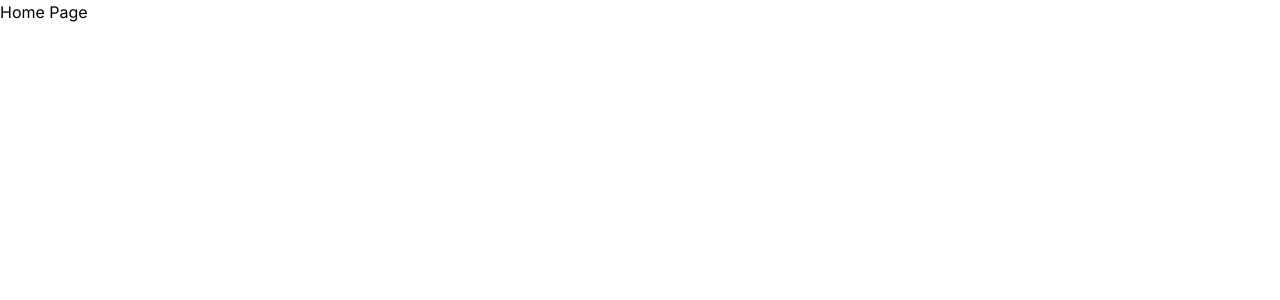
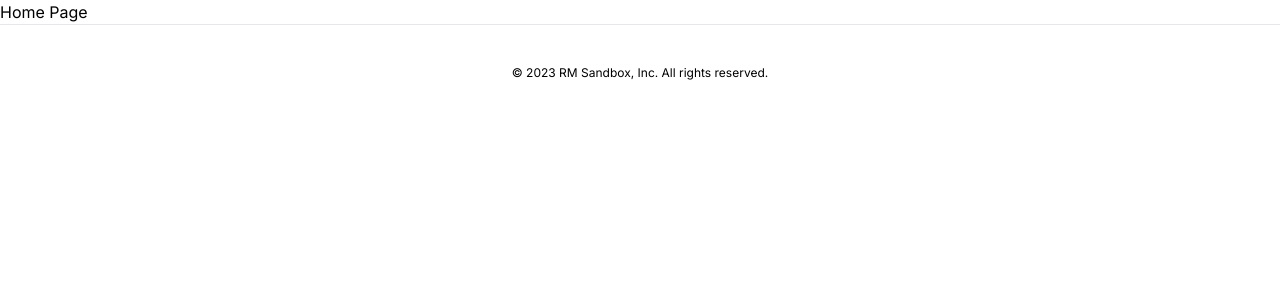
Before and after one commit to iinsu/rm_sandbox_next13, a Next.js app: page / in a window 1280 px wide. Shown: the top 300 px of the page. Built offline with nearby package versions, Linux system fonts and the light colour scheme.

Commit message:
Footer 만들기

```diff
--- a/app/layout.tsx
+++ b/app/layout.tsx
@@ -1,6 +1,8 @@
 import "./globals.css";
 import type { Metadata } from "next";
+
 import { Inter } from "next/font/google";
+import Footer from "@/components/footer";
 
 const inter = Inter({ subsets: ["latin"] });
 
@@ -16,7 +18,10 @@
 }) {
   return (
     <html lang="en">
-      <body className={inter.className}>{children}</body>
+      <body className={inter.className}>
+        {children}
+        <Footer />
+      </body>
     </html>
   );
 }
--- /dev/null
+++ b/components/footer.tsx
@@ -0,0 +1,13 @@
+const Footer = () => {
+  return (
+    <footer className="bd-white border-t">
+      <div className="mx-auto py-10">
+        <p className="text-center text-xs text-black">
+          &copy; 2023 RM Sandbox, Inc. All rights reserved.
+        </p>
+      </div>
+    </footer>
+  );
+};
+
+export default Footer;
```
Also changed, not shown: app/(routes)/page.tsx (renamed from app/page.tsx).
